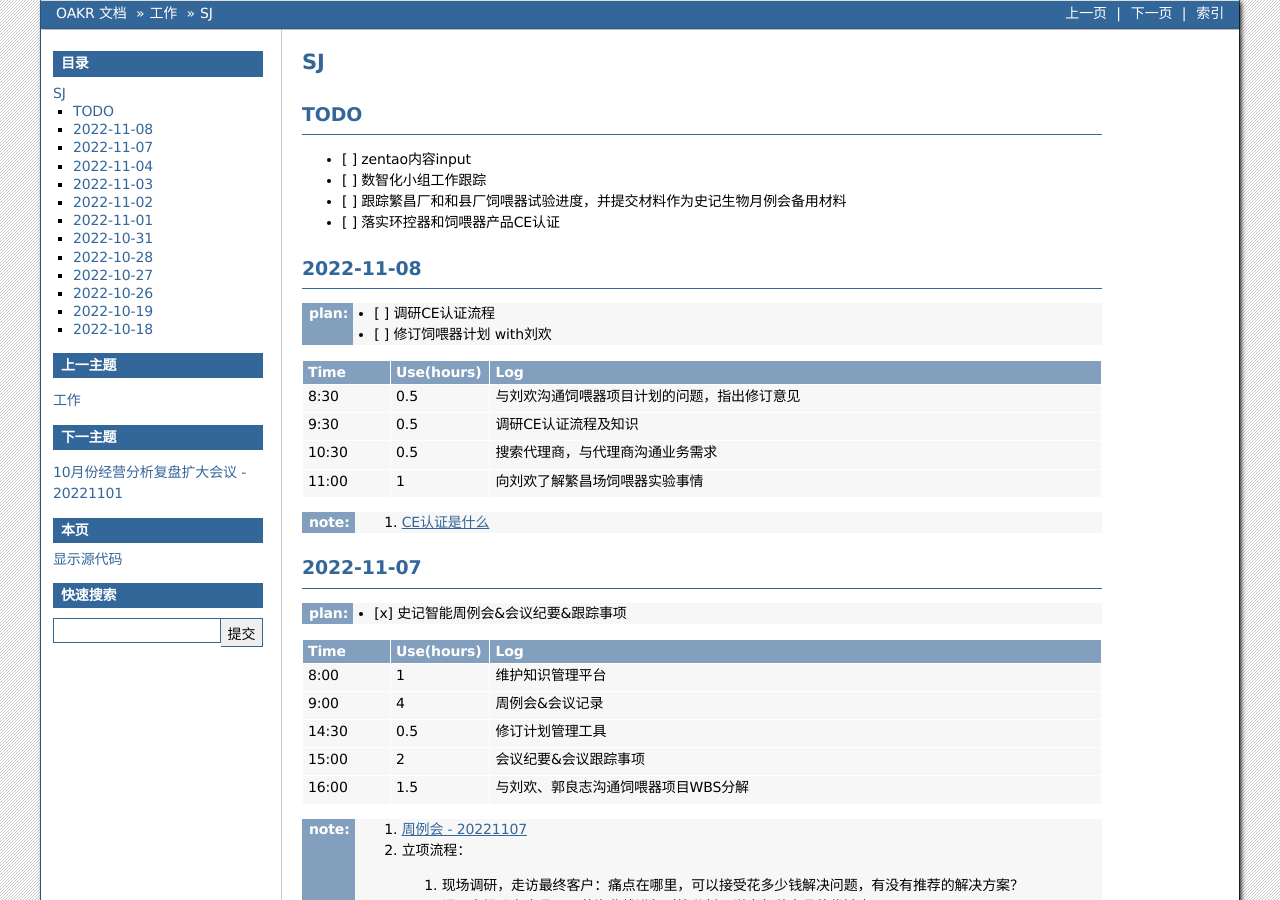
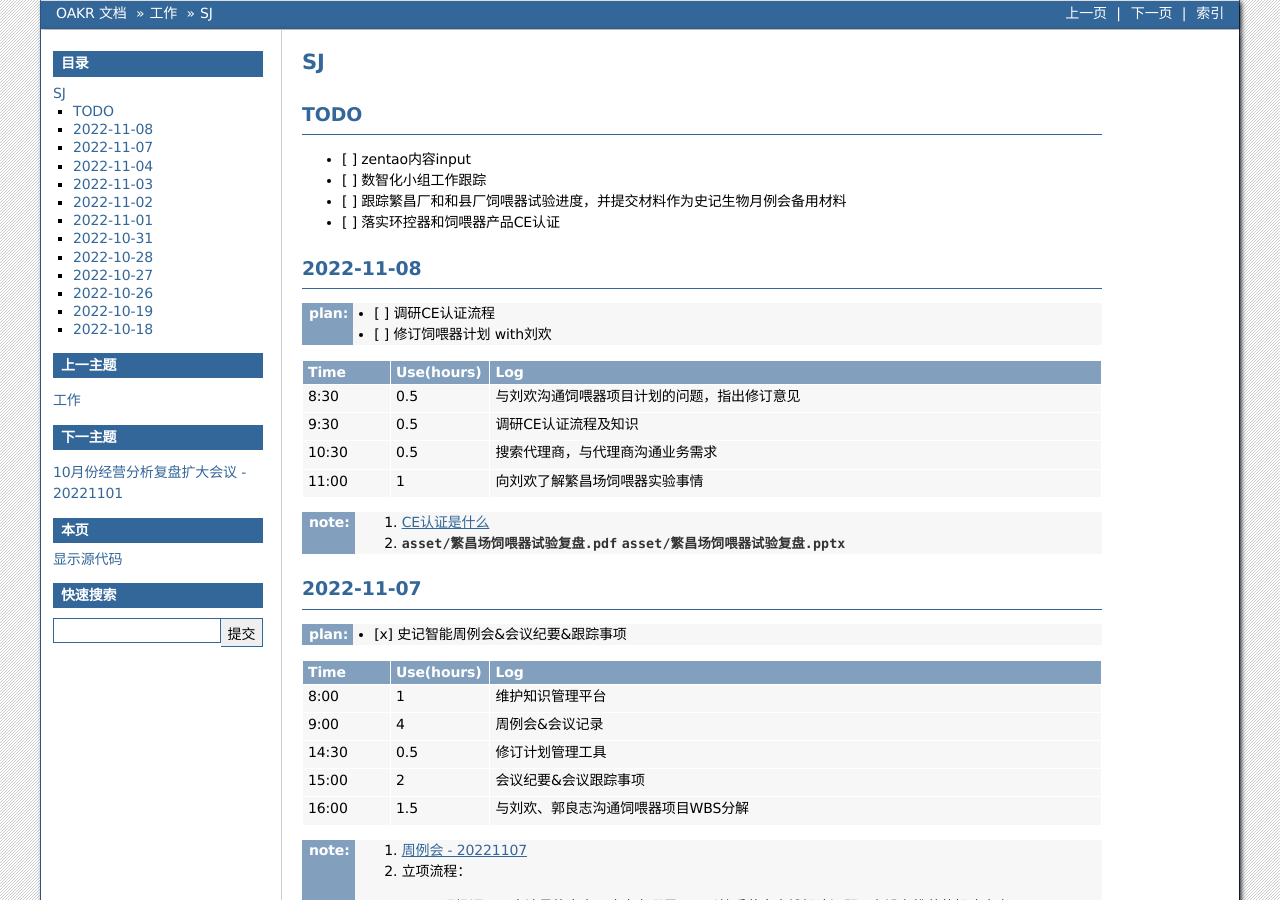
Before and after one commit to cruiurc/cruiurc.github.io, a Sphinx documentation site: the page built from source/work/sj/sj.rst, in a window 1280 px wide and 900 px high. Built offline with Sphinx 7.4.7, drawn with Linux system fonts in a browser that asks for light colours.

Commit message:
20221108 work

```diff
--- a/source/work/sj/sj.rst
+++ b/source/work/sj/sj.rst
@@ -24,6 +24,7 @@ TODO
 
 :note:
    1. :doc:`/work/sj/topic/CE认证`
+   2. :download:`asset/繁昌场饲喂器试验复盘.pdf`  :download:`asset/繁昌场饲喂器试验复盘.pptx`
 
 
 2022-11-07
```
Also changed, not shown: 2 other files.
